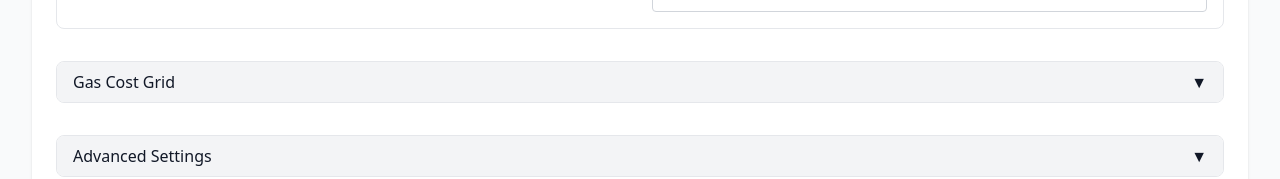
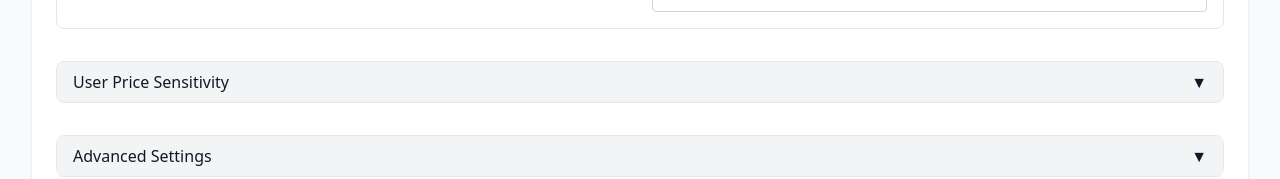
Before and after one commit to blue-yard/ethereum-blob-simulator, a React (Vite) app: page / in a window 1280 px wide. Shown: the part 451-630 px from the top of the page. Built offline with nearby package versions, Linux system fonts and the light colour scheme.

Commit message:
Rename gas cost grid to price sensitivity

```diff
--- a/src/components/Controls.tsx
+++ b/src/components/Controls.tsx
@@ -110,7 +110,7 @@ export function Controls() {
           onClick={() => setIsGasCostGridOpen(!isGasCostGridOpen)}
           className="w-full px-4 py-2 text-left bg-gray-100 dark:bg-gray-700 hover:bg-gray-200 dark:hover:bg-gray-600 flex justify-between items-center"
         >
-          <span className="font-medium">Gas Cost Grid</span>
+          <span className="font-medium">User Price Sensitivity</span>
           <span className="transform transition-transform duration-200" style={{ transform: isGasCostGridOpen ? 'rotate(180deg)' : 'none' }}>▼</span>
         </button>
 
```
